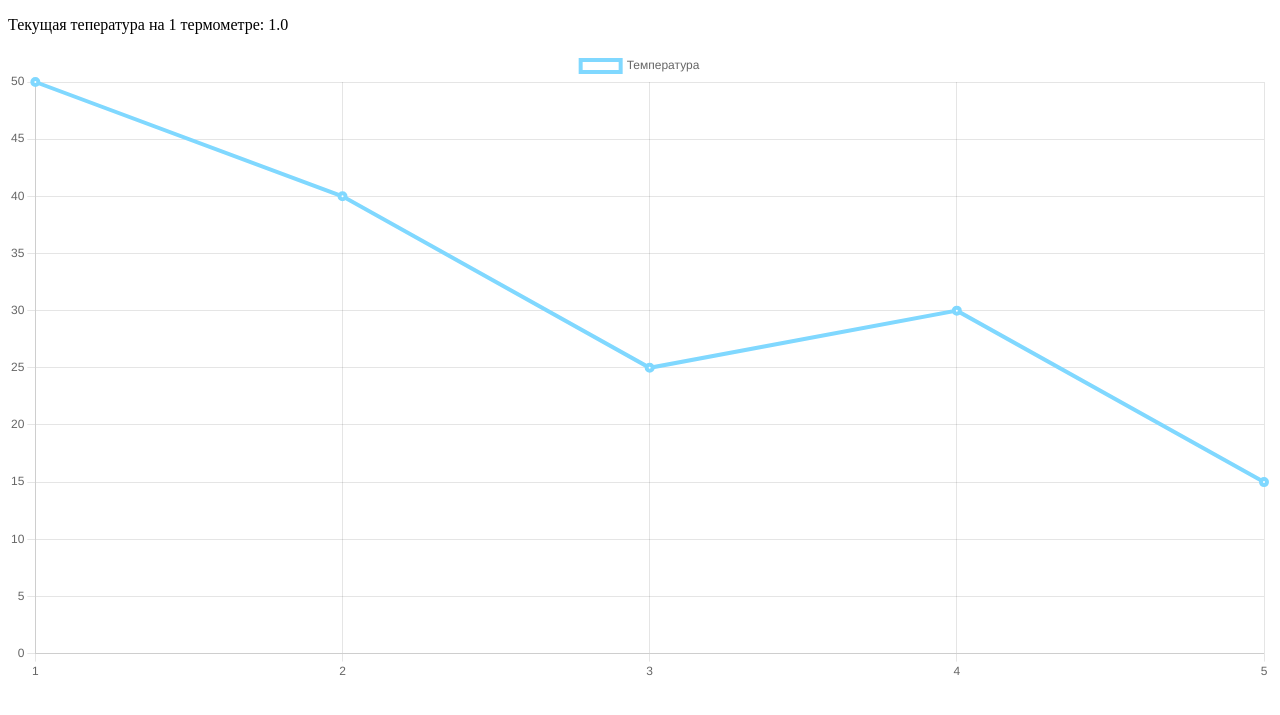
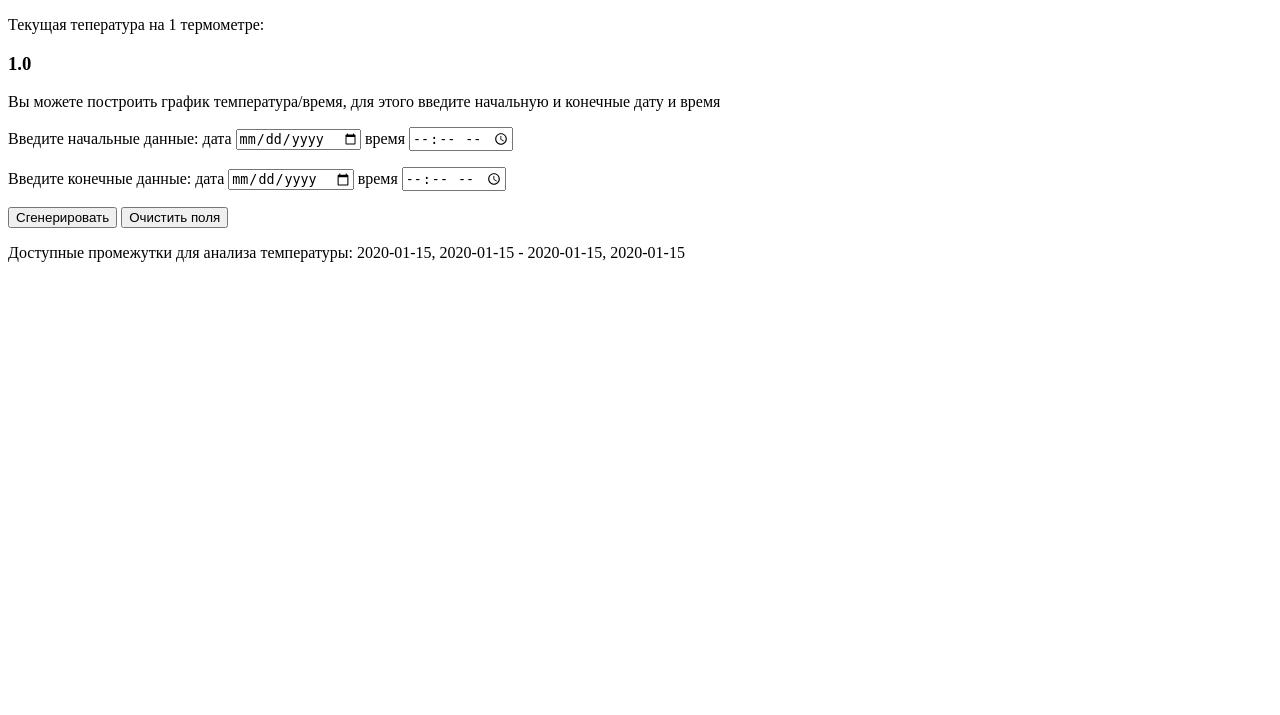
Before and after one commit to harneizel/temperature, a Flask app: page / in a window 1280 px wide. Shown: the top 715 px of the page. Run offline with Flask 3, Linux system fonts and the light colour scheme; tables that the repository leaves empty hold one stand-in row (values such as "Sample post").

Commit message:
сайтик

```diff
--- a/database/requests.py
+++ b/database/requests.py
@@ -2,6 +2,7 @@ from sqlalchemy import select, update, delete
 from sqlalchemy.exc import SQLAlchemyError
 from sqlalchemy.sql.expression import func
 from database.models import async_session, Temp1, Temp2, Temp3
+
 
 
 async def get_temps():
@@ -23,8 +24,11 @@ async def add_temp(date, time, temp):
 # забирает последнюю добавленную температуру из базы данных
 async def get_temp():
     async with async_session() as session:
+        result = []
         max_id = await session.scalar(func.max(Temp1.id)) #Temp1.date, Temp1.time,
-        result = await session.scalar(select(Temp1.temp).where(Temp1.id == max_id))
+        result.append((await session.execute(select(Temp1.date, Temp1.time).where(Temp1.id == 1))).one()) #дата время когда темпа начачла собираться
+        result.append((await session.execute(select(Temp1.date, Temp1.time).where(Temp1.id == max_id))).one())
+        result.append(await session.scalar(select(Temp1.temp).where(Temp1.id == max_id))) #последняя собранная темпа
         return result
 
 
--- a/web/server.py
+++ b/web/server.py
@@ -8,9 +8,15 @@ app = Flask(__name__)
 
 @app.route('/', methods=["GET"]) # отправка текущей темпы на сайт
 def send_temp():
-    curr_temp = asyncio.run(requests.get_temp())
-    print(f'ТЕКУЩАЯ ТЕМПЕРАТУРА {curr_temp}')
-    return render_template('index.html', temp=curr_temp)
+    result = asyncio.run(requests.get_temp())
+    print(result)
+    curr_temp = result[2]
+    date1 = result[0][0]
+    time1 = result[0][1]
+    date2 = result[1][0]
+    time2 = result[1][1]
+    print(f'Запрос текщей температуры: {curr_temp}')
+    return render_template('index.html', temp=curr_temp, date1=date1, date2=date2, time1=time1, time2=time2)
 
 
 @app.route('/get-temperature', methods=['POST'])
@@ -20,8 +26,13 @@ def get_temp():
     vcc = request.form.get('vcc')
     date_time = datetime.datetime.now()
     current_date = datetime.date.today()
-    current_time = date_time.strftime("%H:%M:%S")
+    current_time = date_time.strftime("%H:%M")
     #await requests.add_temp(current_date, current_time, temp)
     print(f"Дата: {current_date}, время: {current_time}, температура: {temp}, вольтаж: {vcc} В")
     return "Data received successfully"
-#
+
+@app.route('/get-datetime', methods=['GET', 'POST'])
+def get_datetime():
+    data = request.form
+    first_date, first_time, second_date, second_time = data['first_date'], data['first_time'], data['second_date'], data['second_time']
+    return 'ok'
--- a/web/templates/index.html
+++ b/web/templates/index.html
@@ -1,39 +1,24 @@
 <!DOCTYPE html>
-<html lang="en">
+<html lang="en" xmlns="http://www.w3.org/1999/html">
   <head>
    <meta charset="UTF-8">
    <title>Temperature</title>
   </head>
   <body>
-    <p>Текущая тепература на 1 термометре: {{temp}}</p>
+    <p>Текущая тепература на 1 термометре:</p>
+    <h3>{{temp}}</h3>
+    <p>Вы можете построить график температура/время, для этого введите начальную и конечные дату и время</p>
+    <form action="/get-datetime" method="post">
+      <p>Введите начальные данные: дата <input type="date" name="first_date">
+      время <input type="time" name = "first_time"></p>
+      <p>Введите конечные данные: дата <input type="date" name="second_date">
+      время <input type="time" name="second_time"></p>
+      <p><input type="submit" value="Сгенерировать">
+      <input type="reset" value="Очистить поля"></p>
+    </form>
 
-    <div>
-      <canvas id="myChart" width=400 height=200></canvas>
-    </div>
-  <script src="https://cdn.jsdelivr.net/npm/chart.js"></script>
-
-  <script>
-    const ctx = document.getElementById('myChart');
-    new Chart(ctx, {
-        type: 'line',
-        data: {
-            labels: [1,2,3,4,5],
-            datasets: [{
-                label: 'Температура',
-                data: [50,40,25,30,15],
-                backgroundColor: ['white'],
-                borderColor: ['#80d8ff'],
-                borderWidth: 4
-            }]
-        },
-        options: {
-        scales: {
-            y: {
-                beginAtZero: true
-                }
-            }
-        }
-    });
-   </script>
+    <p>Доступные промежутки для анализа температуры:
+    {{date1}}, {{time1}} - {{date2}}, {{time2}}
+    </p>
   </body>
 </html>
```
Also changed, not shown: web/templates/chart.html (added, +37 -0 lines).
